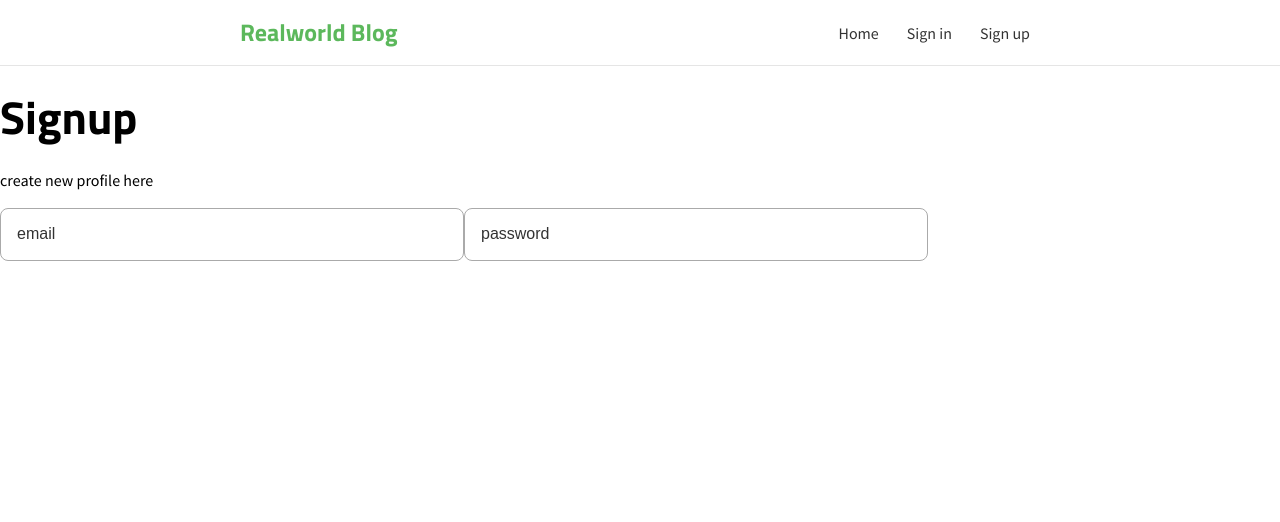
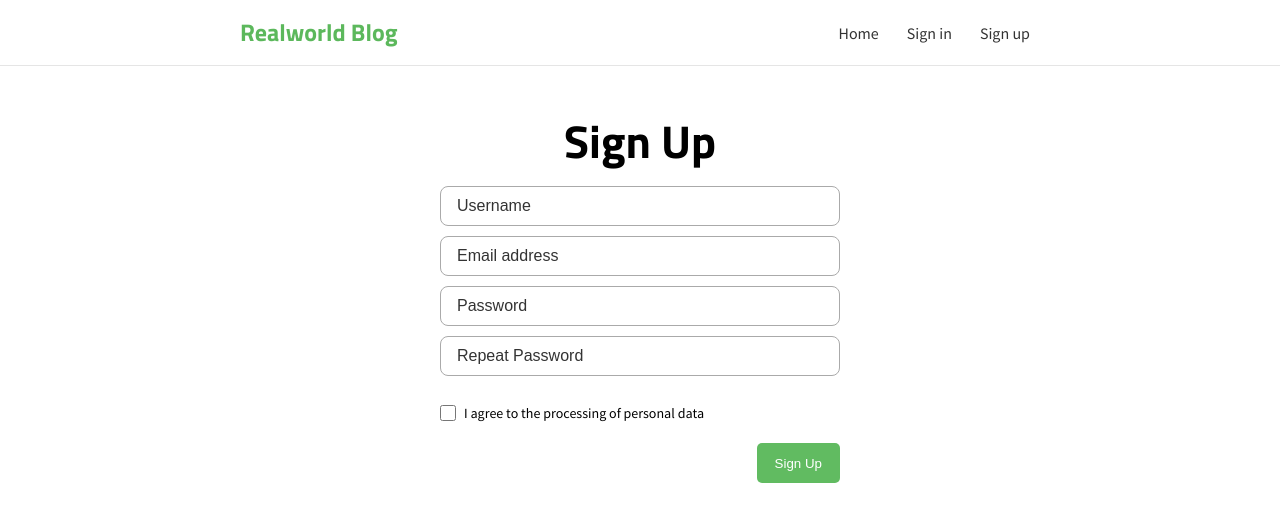
Before and after one commit to polnolunie/4-13_SimpleBlogPlatform, a React (Vite) app: page /signup in a window 1280 px wide. Shown: the top 522 px of the page. Built offline with nearby package versions, Linux system fonts and the light colour scheme.

Commit message:
registration done

```diff
--- a/src/App.jsx
+++ b/src/App.jsx
@@ -6,6 +6,8 @@ import ErrorGlobal from "./error/Error";
 import NavbarFrame from "./components/NavbarFrame";
 import Signin from "./pages/Signin";
 import Signup from "./pages/Signup";
+import NewPost from "./pages/WriteArticle";
+import Settings from "./pages/Settings";
 import "./App.css";
 
 function App() {
@@ -17,7 +19,8 @@ function App() {
         <Route path="/" element={<MainPage />} />
         <Route path="/articles" element={<MainPage />} />
         <Route path="/articles/:slug" element={<ArticlePage />} />
-
+        <Route path="/newpost" element={<NewPost />} />
+        <Route path="/settings" element={<Settings />} />
         <Route path="/signin" element={<Signin />} />
         <Route path="/signup" element={<Signup />} />
 
--- a/src/components/NavbarFrame.tsx
+++ b/src/components/NavbarFrame.tsx
@@ -1,4 +1,5 @@
 import { Link, useLocation } from "react-router-dom";
+import Input from "../components/input";
 import "./NavbarFrame.css";
 
 
@@ -6,21 +7,23 @@ function NavbarFrame() {
   const location = useLocation();
 
   const isArticlePage = location.pathname.startsWith("/articles/");
-
+const isLoggedIn = Boolean(localStorage.getItem("token"));
+const user = JSON.parse(localStorage.getItem("user"));
   return (
     <nav className="navigation">
       <div className="navigation_container">
     <h2 className="navigation_header"> Realworld Blog </h2>
-    {isArticlePage ? (
+    {isLoggedIn ? (
       <div className="navigation_links">
         <Link to="/">Home</Link>
 
-        <Link to="/new-article">
+        <Link to= "/newpost">
            <svg width="24" height="24" viewBox="0 0 24 24" fill="none" xmlns="http://www.w3.org/2000/svg">
            <rect x="0.5" y="0.5" width="23" height="23" rx="11.5" stroke="white"/>
            <path d="M17.8125 8.6875L16.5938 9.90625L14.0938 7.40625L15.3125 6.1875C15.4375 6.0625 15.5938 6 15.7812 6C15.9688 6 16.125 6.0625 16.25 6.1875L17.8125 7.75C17.9375 7.875 18 8.03125 18 8.21875C18 8.40625 17.9375 8.5625 17.8125 8.6875ZM6 15.5L13.375 8.125L15.875 10.625L8.5 18H6V15.5Z" fill="#61BB61"/>
            </svg>
-          New Post
+           New Post
+
         </Link>
 
         <Link to="/settings">
@@ -37,7 +40,7 @@ function NavbarFrame() {
 <path d="M8.46875 14.0938C9.69792 13.5938 10.875 13.3438 12 13.3438C13.125 13.3438 14.2917 13.5938 15.5 14.0938C16.7292 14.5729 17.3438 15.2083 17.3438 16V17.3438H6.65625V16C6.65625 15.2083 7.26042 14.5729 8.46875 14.0938ZM13.875 11.2188C13.3542 11.7396 12.7292 12 12 12C11.2708 12 10.6458 11.7396 10.125 11.2188C9.60417 10.6979 9.34375 10.0729 9.34375 9.34375C9.34375 8.61458 9.60417 7.98958 10.125 7.46875C10.6458 6.92708 11.2708 6.65625 12 6.65625C12.7292 6.65625 13.3542 6.92708 13.875 7.46875C14.3958 7.98958 14.6562 8.61458 14.6562 9.34375C14.6562 10.0729 14.3958 10.6979 13.875 11.2188Z" fill="#61BB61"/>
 </svg>
 
-          UserName
+{user?.username}
         </Link>
       </div>
     ) : (
--- a/src/pages/MainPage.css
+++ b/src/pages/MainPage.css
@@ -89,23 +89,3 @@
   border-radius: 50%;
   object-fit: cover;
 }
-
-.favorite-button {
-  padding: 0;
-  margin: 10px;
-  box-sizing: border-box;
-  display: flex;
-  align-items: center;
-  justify-content: center;
-  gap: 12px;
-  font-size:14px;
-  line-height: 1;
-width: 112;
-height: 32;
-border-radius: 1px solid #61BB61 ;
-gap: 8px;
-padding: 6px 16px;
-color: white;
-background: #61BB61;
-border-radius: 8px;
-}
--- /dev/null
+++ b/src/pages/Signin.css
@@ -0,0 +1,60 @@
+.signin-form {
+  width: 400px;
+  margin: 55px auto 0;
+}
+
+.signin-form h1 {
+  margin: 0 0 25px;
+  text-align: center;
+  font-size: 32px;
+  line-height: 40px;
+  font-weight: 600;
+  color: #333333;
+}
+
+.signin-form input.mainInput {
+  display: block;
+  width: 100%;
+  height: 40px;
+  margin: 0 0 10px;
+  padding: 10px 12px;
+  box-sizing: border-box;
+
+  border: 1px solid #cccccc;
+  border-radius: 5px;
+  background: #ffffff;
+
+  color: #333333;
+  font-size: 14px;
+}
+
+.signin-form input.mainInput::placeholder {
+  color: #aaaaaa;
+  font-size: 14px;
+}
+
+.signin-form p {
+  margin: -4px 0 10px;
+  color: #e74c3c;
+  font-size: 14px;
+}
+
+.signin-form .signin-button {
+  display: block;
+  height: 40px;
+  margin: 10px 0 0 auto;
+  padding: 0 18px;
+
+  border: none;
+  border-radius: 5px;
+
+  background-color: #61bb61;
+  color: #ffffff;
+
+  font-size: 14px;
+  cursor: pointer;
+}
+
+.signin-form .signin-button:hover {
+  background-color: #55ad55;
+}
--- /dev/null
+++ b/src/pages/Signup.css
@@ -0,0 +1,48 @@
+.signup-form {
+    width: 400px;
+    margin: 55px auto;
+  }
+
+  .signup-form h1 {
+    text-align: center;
+    margin-bottom: 25px;
+  }
+
+  .signup-form .mainInput {
+    width: 100%;
+    height: 40px;
+    box-sizing: border-box;
+    margin-bottom: 10px;
+  }
+
+  .signup-form p {
+    color: #e74c3c;
+    font-size: 14px;
+    margin: 0 0 10px;
+  }
+
+  .signup-form label {
+    display: flex;
+    align-items: center;
+    gap: 8px;
+    margin-top: 15px;
+    font-size: 14px;
+  }
+
+  .signup-form label input {
+    width: 16px;
+    height: 16px;
+    margin: 0;
+  }
+
+  .signup-form .signup-button {
+    display: block;
+    margin: 18px 0 0 auto;
+    height: 40px;
+    padding: 0 18px;
+    border: none;
+    border-radius: 5px;
+    background: #61bb61;
+    color: white;
+    cursor: pointer;
+  }
--- a/src/pages/Signup.jsx
+++ b/src/pages/Signup.jsx
@@ -1,14 +1,156 @@
-import { useEffect, useState } from "react";
+import { useForm } from "react-hook-form";
+import { useNavigate } from "react-router-dom";
 import Input from "../components/input";
+import Button from "../components/buttons"
+import "./Signup.css";
+
+const API_URL = "https://realworld.habsida.net/api";
 
 function Signup() {
+  const navigate = useNavigate();
+
+  const {
+    register,
+    handleSubmit,
+    watch,
+    setError,
+    formState: { errors },
+  } = useForm();
+
+  const password = watch("password");
+
+  const Submitted = async (data) => {
+    try {
+      const response = await fetch(`${API_URL}/users`, {
+        method: "POST",
+        headers: {
+          "Content-Type": "application/json",
+        },
+        body: JSON.stringify({
+          user: {
+            username: data.username,
+            email: data.email,
+            password: data.password,
+          },
+        }),
+      });
+
+      const result = await response.json();
+      if (!response.ok) {
+        if (result.errors) {
+          Object.entries(result.errors).forEach(([field, messages]) => {
+            setError(field, {
+              type: "server",
+              message: Array.isArray(messages)
+                ? messages.join(", ")
+                : messages,
+            });
+          });
+        }
+
+        return;
+      }
+      localStorage.setItem("token", result.user.token);
+      localStorage.setItem("user", JSON.stringify(result.user));
+      navigate("/");
+    } catch (error) {
+      console.error(error);
+    }
+  };
   return (
-    <div>
-      <h1>Signup</h1>
-      <p>create new profile here</p>
-      <Input type="email" placeholder="email" />
-      <Input type="password" placeholder="password" />
-    </div>
+    <form className="signup-form" onSubmit={handleSubmit(Submitted)}>
+
+      <h1>Sign Up</h1>
+
+      <Input
+        type="text"
+        placeholder="Username"
+        register={register("username", {
+          required: "Username обязателен",
+          minLength: {
+            value: 3,
+            message: "Username должен содержать минимум 3 символа",
+          },
+          maxLength: {
+            value: 20,
+            message: "Username должен содержать максимум 20 символов",
+          },
+        })}
+      />
+
+      {errors.username && (
+        <p>{errors.username.message}</p>
+      )}
+
+      <Input
+        type="email"
+        placeholder="Email address"
+        register={register("email", {
+          required: "Email обязателен",
+          pattern: {
+            value: /^\S+@\S+\.\S+$/,
+            message: "Введите корректный email",
+          },
+        })}
+      />
+
+      {errors.email && (
+        <p>{errors.email.message}</p>
+      )}
+
+      <Input
+        type="password"
+        placeholder="Password"
+        register={register("password", {
+          required: "Password обязателен",
+          minLength: {
+            value: 6,
+            message: "Password должен содержать минимум 6 символов",
+          },
+          maxLength: {
+            value: 40,
+            message: "Password должен содержать максимум 40 символов",
+          },
+        })}
+      />
+
+      {errors.password && (
+        <p>{errors.password.message}</p>
+      )}
+
+      <Input
+        type="password"
+        placeholder="Repeat Password"
+        register={register("repeatPassword", {
+          required: "Повторите пароль",
+          validate: (value) =>
+            value === password || "Пароли не совпадают",
+        })}
+      />
+
+      {errors.repeatPassword && (
+        <p>{errors.repeatPassword.message}</p>
+      )}
+
+      <label>
+        <input
+          type="checkbox"
+          {...register("agreement", {
+            required: "Необходимо согласие на обработку персональных данных",
+          })}
+        />
+        I agree to the processing of personal data
+      </label>
+
+      {errors.agreement && (
+        <p>{errors.agreement.message}</p>
+      )}
+      <Button
+  className="signup-button"
+  label="Sign Up"
+  type="submit"
+/>
+    </form>
   );
 }
 
```
Also changed, not shown: src/pages/Signin.jsx (+82 -12 lines).
